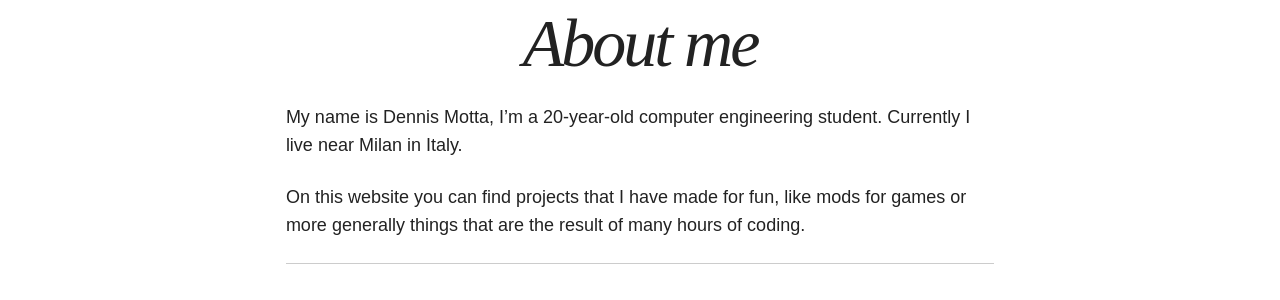
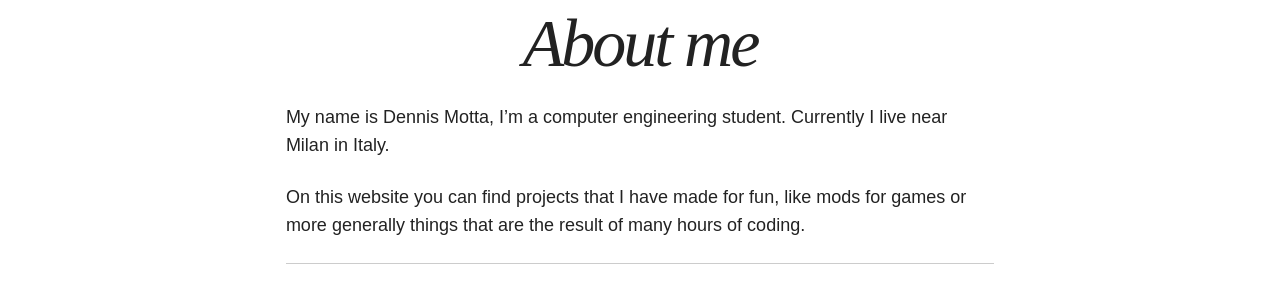
Before and after one commit to Desno365/Desno365.github.io, a Jekyll site: the page built from about/index.md, in a window 1280 px wide. Shown: the part 469-769 px from the top of the page. Built offline with Jekyll 4.4.1, drawn with Linux system fonts in a browser that asks for light colours; nearby versions of some CDN libraries; comment, search, counter and statistics services are not loaded.

Commit message:
Update in about me

```diff
--- a/about/index.md
+++ b/about/index.md
@@ -8,7 +8,7 @@ no_ads: true
 no_page_level_ads: true
 ---
 
-My name is Dennis Motta, I’m a 20-year-old computer engineering student. Currently I live near Milan in Italy.
+My name is Dennis Motta, I’m a computer engineering student. Currently I live near Milan in Italy.
 
 On this website you can find projects that I have made for fun, like mods for games or more generally things that are the result of many hours of coding.
 
```
